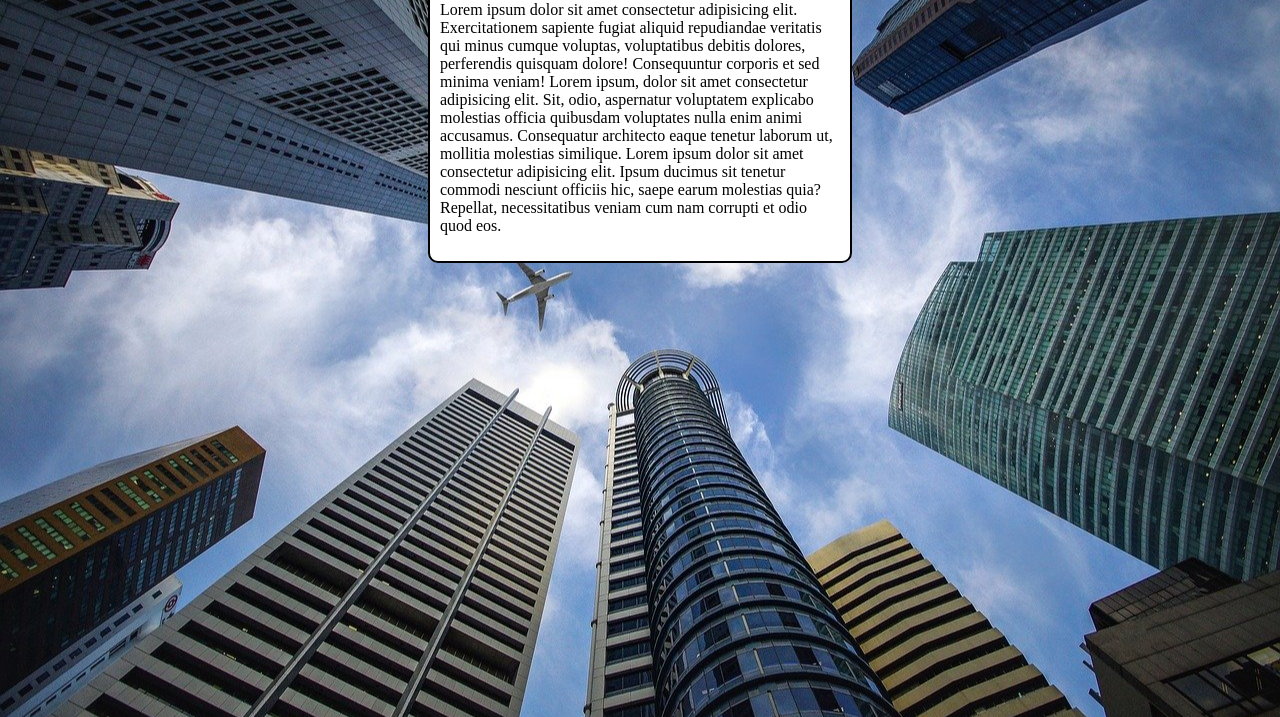
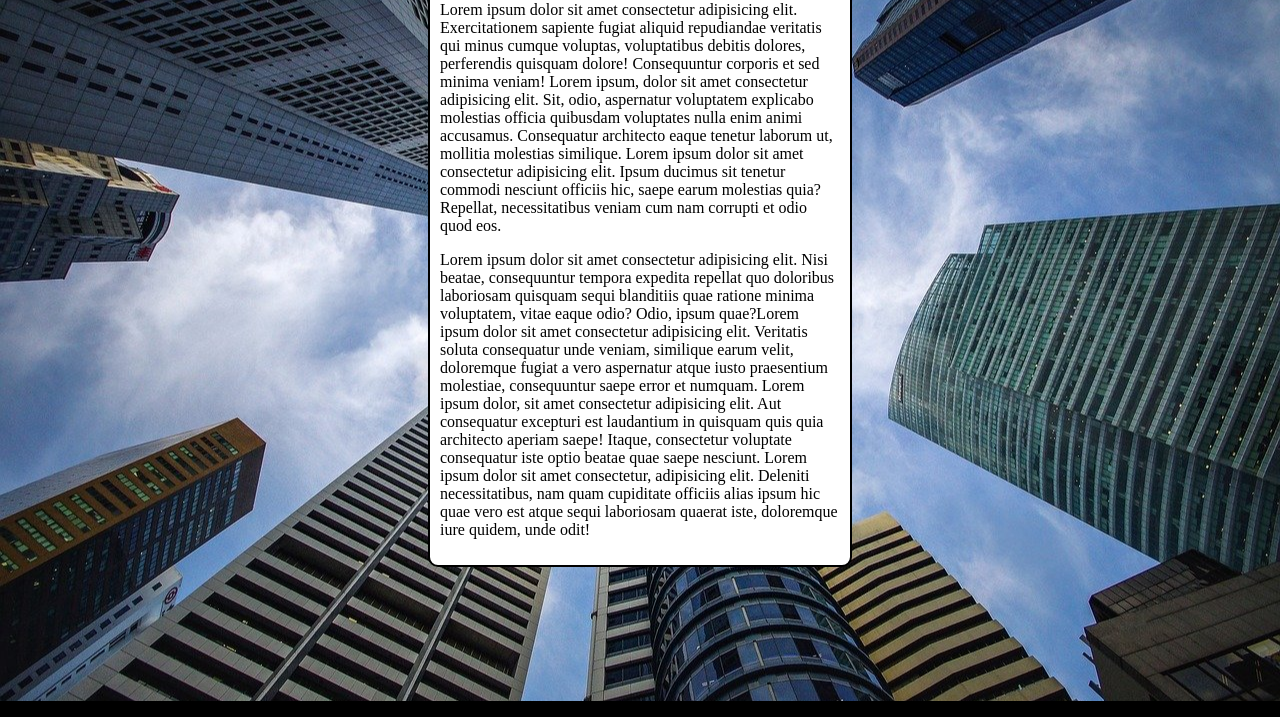
Before and after one commit to CCDiogo/html-css, a plain HTML site: page Exercícios/ex022/fundo006.html in a window 1280 px wide. Shown: the part 99-816 px from the top of the page. Drawn offline with Linux system fonts and the light colour scheme.

Commit message:
Update fundo006.html

```diff
--- a/Exercícios/ex022/fundo006.html
+++ b/Exercícios/ex022/fundo006.html
@@ -6,11 +6,14 @@
     <title>Teste</title>
    <style>
     body{
-        height: 100vh;
+        /*height: 100vh;
         background-color: black;
         background-image: url(imagens/wallpaper002.jpg);
         background-size: cover;
         background-position: center center;
+        background-attachment: fixed;*/
+        background: black url(imagens/wallpaper002.jpg) center center no-repeat fixed;
+        background-size: cover;
     }
     main{
         background-color: white;
@@ -28,6 +31,7 @@
         <p>Lorem ipsum dolor sit amet consectetur adipisicing elit. Exercitationem sapiente fugiat aliquid repudiandae veritatis qui minus cumque voluptas, voluptatibus debitis dolores, perferendis quisquam dolore! Consequuntur corporis et sed minima veniam!
         Lorem ipsum, dolor sit amet consectetur adipisicing elit. Sit, odio, aspernatur voluptatem explicabo molestias officia quibusdam voluptates nulla enim animi accusamus. Consequatur architecto eaque tenetur laborum ut, mollitia molestias similique. Lorem ipsum dolor sit amet consectetur adipisicing elit. Ipsum ducimus sit tenetur commodi nesciunt officiis hic, saepe earum molestias quia? Repellat, necessitatibus veniam cum nam corrupti et odio quod eos.
         </p>
+        <p>Lorem ipsum dolor sit amet consectetur adipisicing elit. Nisi beatae, consequuntur tempora expedita repellat quo doloribus laboriosam quisquam sequi blanditiis quae ratione minima voluptatem, vitae eaque odio? Odio, ipsum quae?Lorem ipsum dolor sit amet consectetur adipisicing elit. Veritatis soluta consequatur unde veniam, similique earum velit, doloremque fugiat a vero aspernatur atque iusto praesentium molestiae, consequuntur saepe error et numquam. Lorem ipsum dolor, sit amet consectetur adipisicing elit. Aut consequatur excepturi est laudantium in quisquam quis quia architecto aperiam saepe! Itaque, consectetur voluptate consequatur iste optio beatae quae saepe nesciunt. Lorem ipsum dolor sit amet consectetur, adipisicing elit. Deleniti necessitatibus, nam quam cupiditate officiis alias ipsum hic quae vero est atque sequi laboriosam quaerat iste, doloremque iure quidem, unde odit!</p>
     </main>
 
 </body>
```
